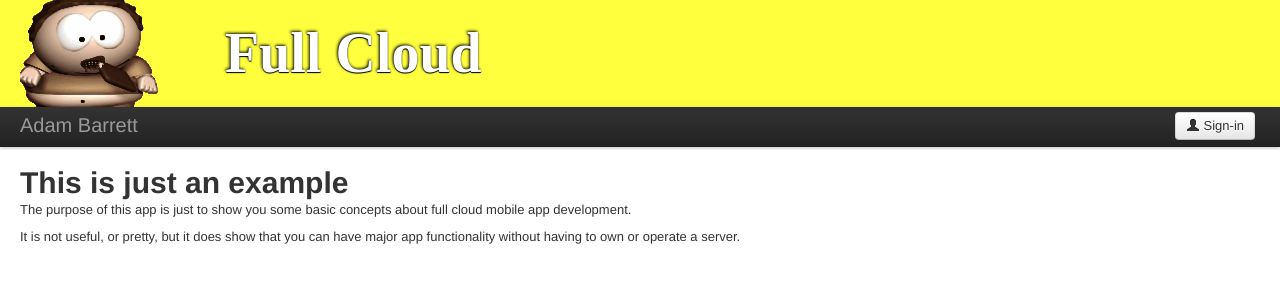
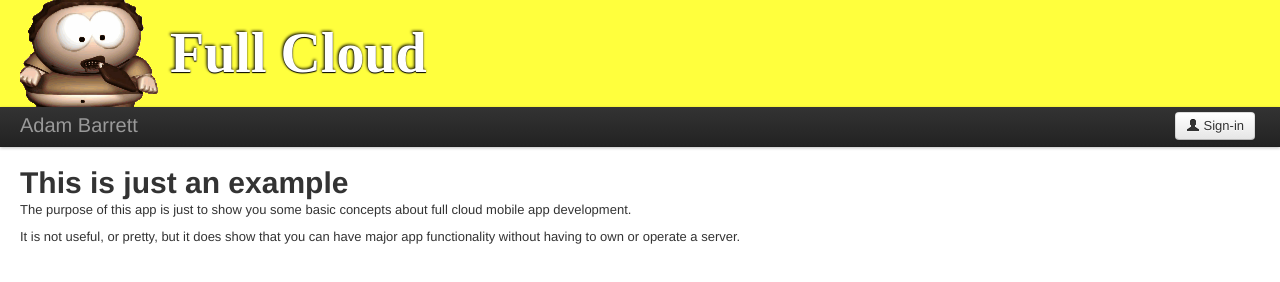
Before and after one commit to FullCloud/Demo, a plain HTML site: page index.html in a window 1280 px wide. Drawn offline with Linux system fonts and the light colour scheme.

Commit message:
Fixing the header a bit

```diff
--- a/css/style.css
+++ b/css/style.css
@@ -10,6 +10,12 @@ body > header {
     background: url("../img/bigab.png") no-repeat 20px center;
     background-color: #ffff3d;
     padding: 20px;
+    -webkit-box-sizing: border-box;
+    -moz-box-sizing: border-box;
+    -ms-box-sizing: border-box;
+    box-sizing: border-box;
+    max-width: 100%;
+    overflow: hidden;
 }
 
 body > header h3 {
@@ -17,7 +23,7 @@ body > header h3 {
   font-family: Times New Roman;
   font-size: 56px;
   line-height: 1.2;
-  margin-left: 205px;
+  margin-left: 150px;
   text-shadow: 0 1px 1px #000000, -1px -1px 3px #000000;
 }
 
```
